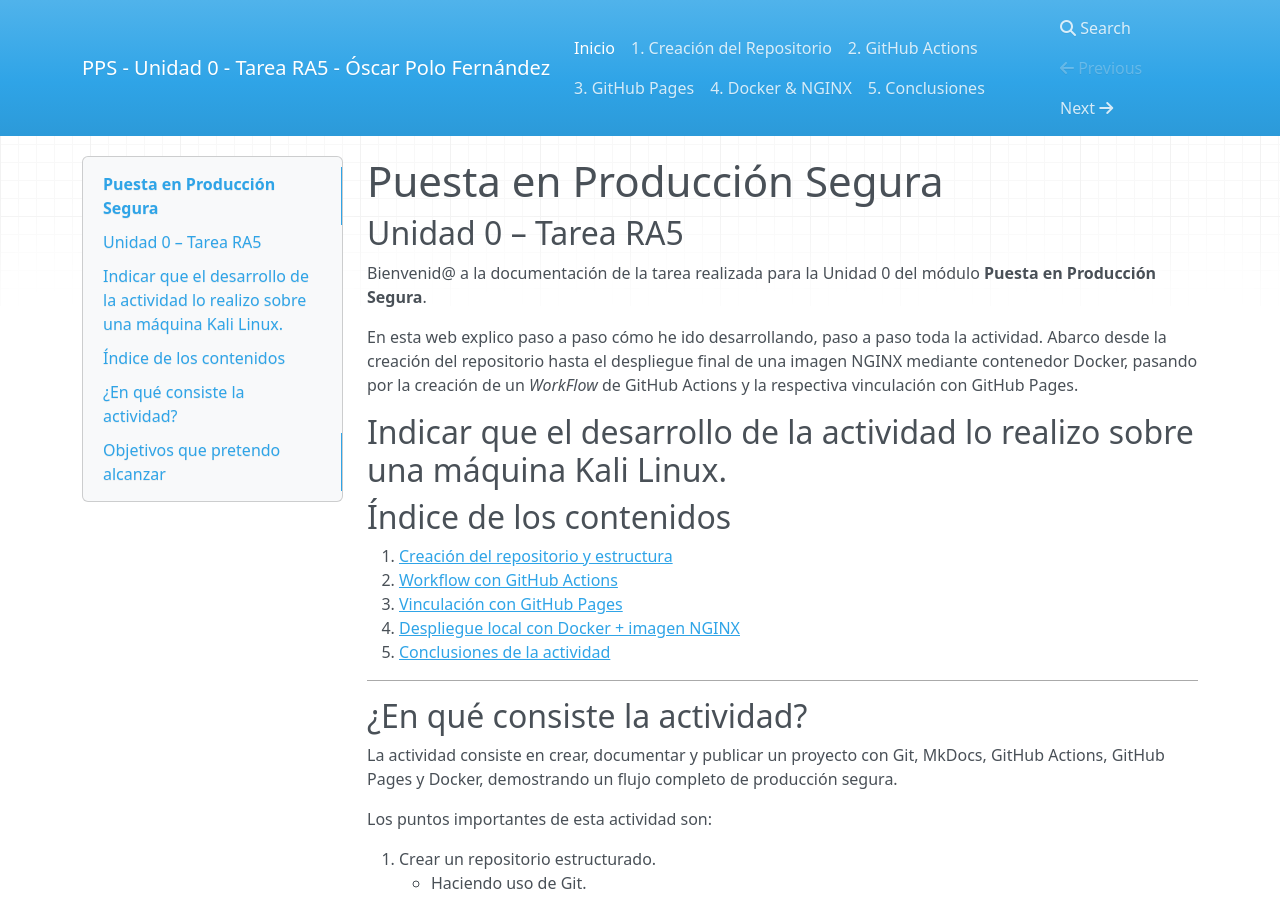
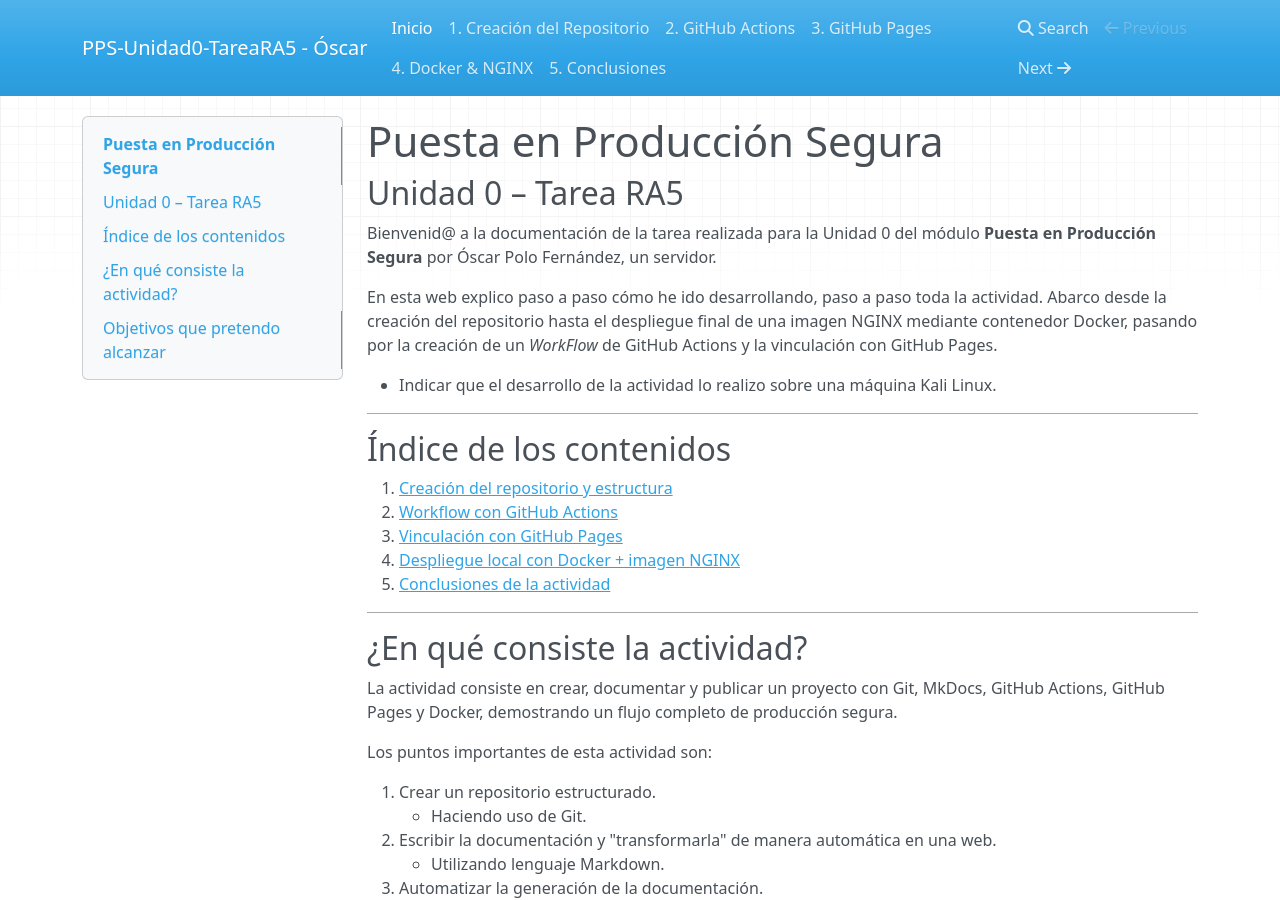
Before and after one commit to PPSOscar/PPS-Unidad0-Tarea-Oscar, an MkDocs documentation site: the page built from docs/index.md, in a window 1280 px wide and 900 px high. Built offline with MkDocs 1.6.1, drawn with Linux system fonts in a browser that asks for light colours; nearby versions of some CDN libraries.

Commit message:
retocando web

```diff
--- a/docs/index.md
+++ b/docs/index.md
@@ -1,11 +1,12 @@
 # Puesta en Producción Segura
 ## Unidad 0 – Tarea RA5
 
-Bienvenid@ a la documentación de la tarea realizada para la Unidad 0 del módulo **Puesta en Producción Segura**.
+Bienvenid@ a la documentación de la tarea realizada para la Unidad 0 del módulo **Puesta en Producción Segura** por Óscar Polo Fernández, un servidor.
 
-En esta web explico paso a paso cómo he ido desarrollando, paso a paso toda la actividad. Abarco desde la creación del repositorio hasta el despliegue final de una imagen NGINX mediante contenedor Docker, pasando por la creación de un _WorkFlow_ de GitHub Actions y la respectiva vinculación con GitHub Pages.
+En esta web explico paso a paso cómo he ido desarrollando, paso a paso toda la actividad. Abarco desde la creación del repositorio hasta el despliegue final de una imagen NGINX mediante contenedor Docker, pasando por la creación de un _WorkFlow_ de GitHub Actions y la vinculación con GitHub Pages.
 
-Indicar que el desarrollo de la actividad lo realizo sobre una máquina Kali Linux.
+* Indicar que el desarrollo de la actividad lo realizo sobre una máquina Kali Linux.
+
 ---
 
 ## Índice de los contenidos
--- a/mkdocs.yml
+++ b/mkdocs.yml
@@ -1,4 +1,4 @@
-site_name: PPS - Unidad 0 - Tarea RA5 - Óscar Polo Fernández
+site_name: PPS-Unidad0-TareaRA5 - Óscar
 theme:
   name: mkdocs
 
```
Also changed, not shown: docs/gitPages.md (+2 -2 lines), docs/img/imagenes_docker/ghpages.jpg (added).
